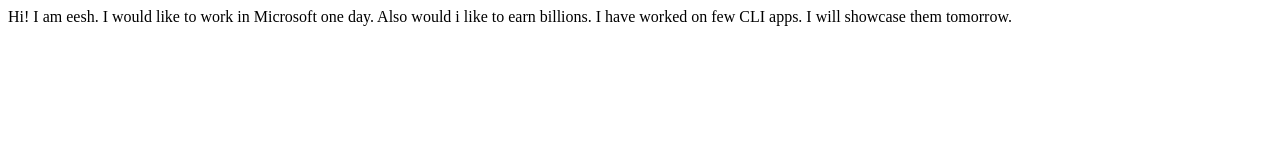
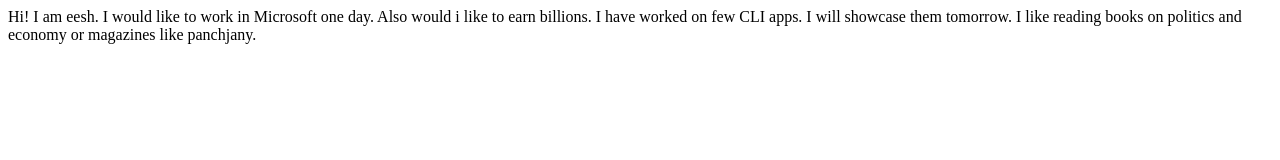
Before and after one commit to GuptaEesh/First-portfolio, a plain HTML site: page index.html in a window 1280 px wide. Drawn offline with Linux system fonts and the light colour scheme.

Commit message:
updated my interests

```diff
--- a/index.html
+++ b/index.html
@@ -9,5 +9,6 @@
 <body>
     Hi! I am eesh. I would like to work in Microsoft one day. Also would i like to earn billions.
     I have worked on few CLI apps. I will showcase them tomorrow.
+    I like reading books on politics and economy or magazines like panchjany.
 </body>
 </html>
```
